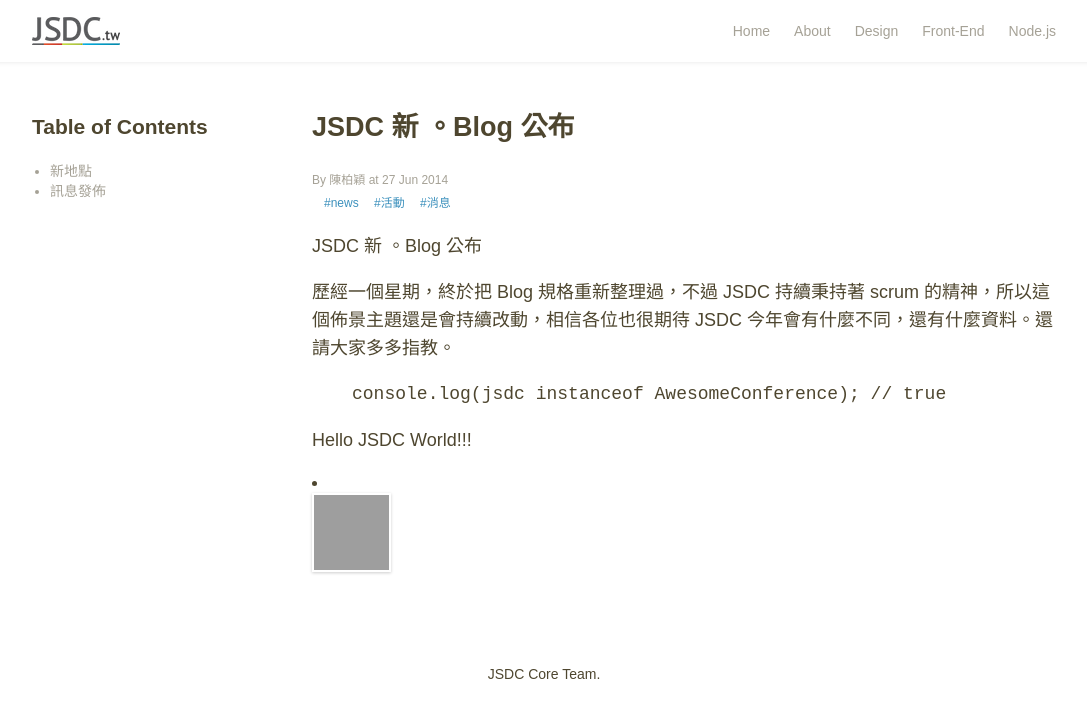
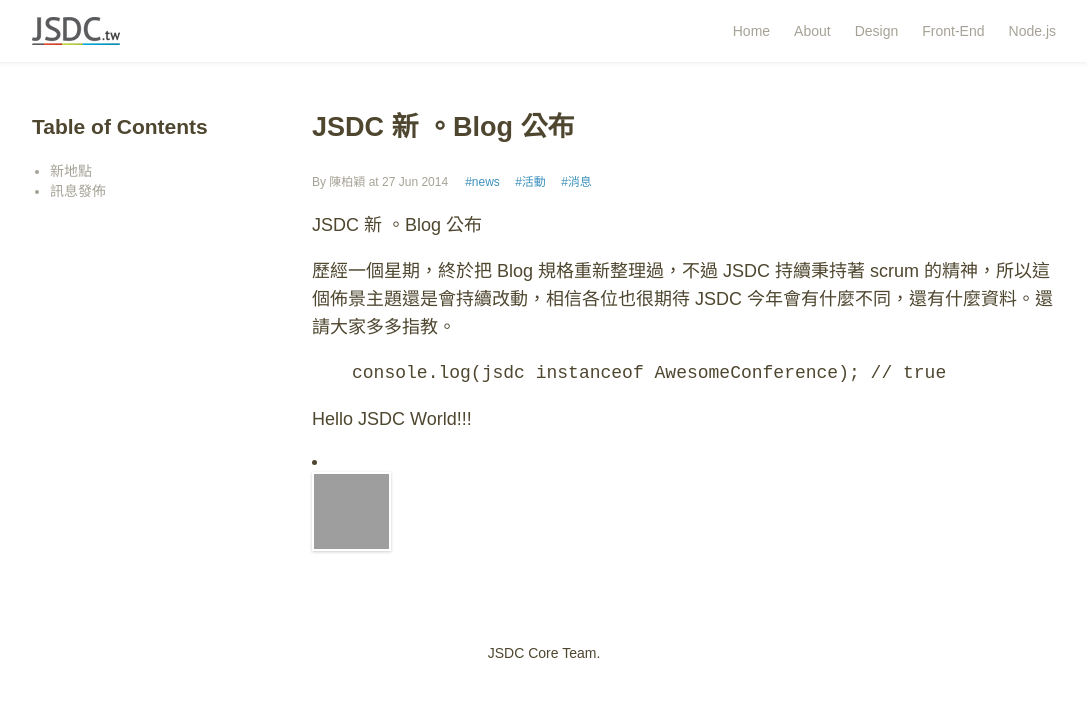
Before and after one commit to jsdc-core/blog.jsdc.tw, a Jekyll site: the page built from _posts/2014-06-27-hello-world.md, in a window 1280 px wide. Shown: the top 718 px of the page, without its empty margins (96-1183 px from the left). Built offline with Jekyll 4.4.1, drawn with Linux system fonts in a browser that asks for light colours; grey boxes are pictures that could not be loaded.

Commit message:
Update post.html

```diff
--- a/_layouts/post.html
+++ b/_layouts/post.html
@@ -19,7 +19,7 @@
 
         <header class="article-header">
           <h2 itemprop="name" class="article-title">{{ page.title }}</h2>
-          <div class="article-authortime">By <span itemprop="author">{{ author.name }}</span> at <time itemprop="datePublished">{{ page.date | date_to_string }}</time></div>
+          <span class="article-authortime">By <span itemprop="author">{{ author.name }}</span> at <time itemprop="datePublished">{{ page.date | date_to_string }}</time></span>
           <div class="article-tags">
             {% for tag in page.tags %}
               <a href="http://google.com/#q=site:{{ site.domain }}%20{{ tag }}" class="article-tag">#{{ tag }}</a>
```
